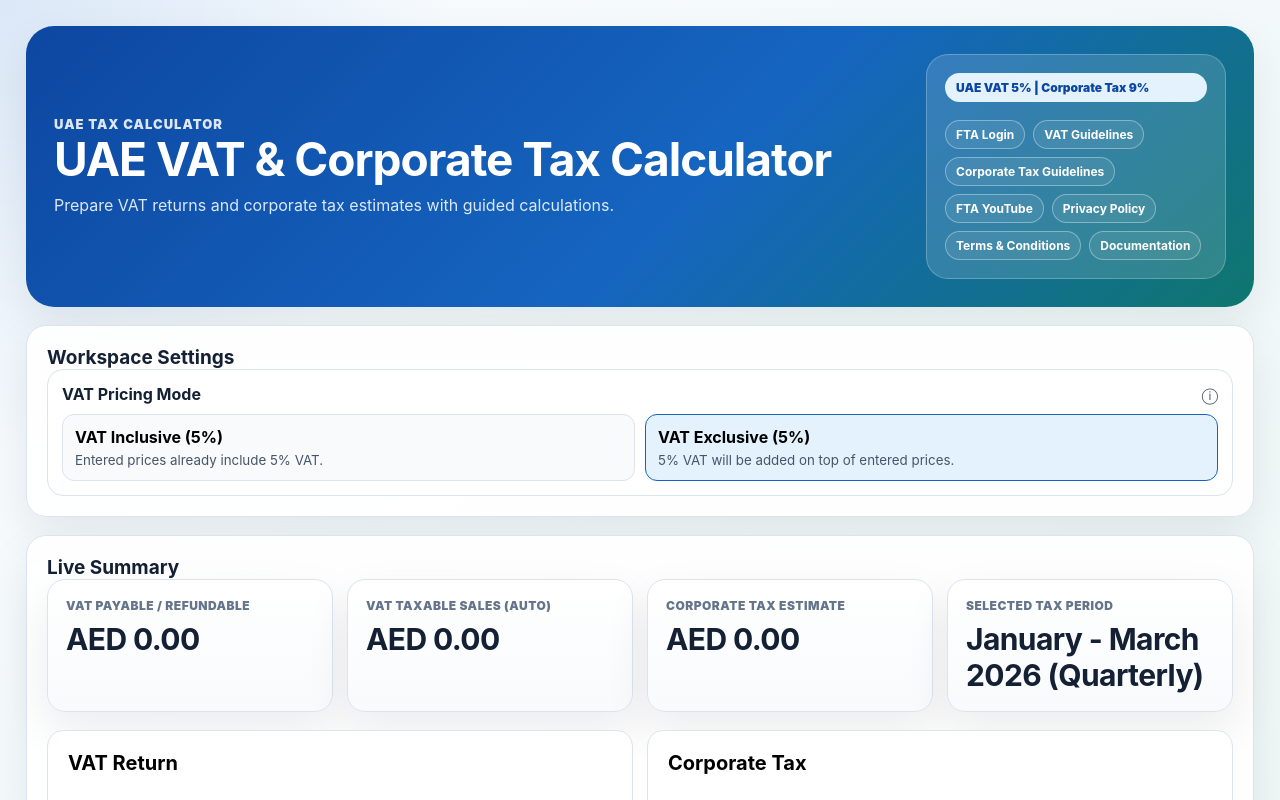
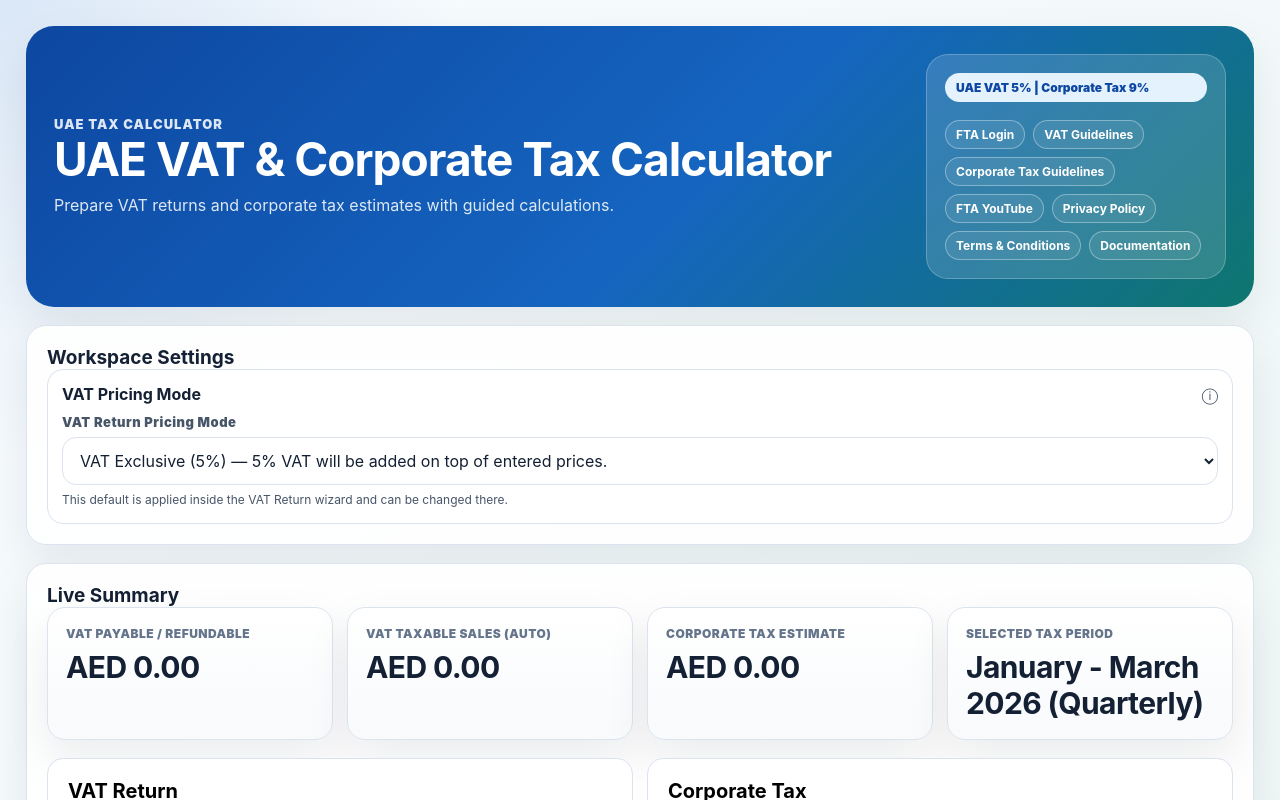
Before and after one commit to aimzworld007/FTA-VAT-TAX-Calculator, a React (Vite) app: page / in a window 1280 px wide. Shown: the top 800 px of the page. Built offline with nearby package versions, Linux system fonts and the light colour scheme; the HTML template or start-up script is replaced by a standard one.

Commit message:
Use dropdown for VAT pricing mode in workspace and VAT return

```diff
--- a/src/features/tax/TaxDashboard.jsx
+++ b/src/features/tax/TaxDashboard.jsx
@@ -58,9 +58,13 @@
           <h3>VAT Pricing Mode</h3>
           <span className='setting-hint' title='Changing this affects future pricing calculations only.'>ⓘ</span>
         </div>
-        <div className='vat-mode-segment'>
-          {VAT_PRICING_OPTIONS.map((option) => <button key={option.value} className={`vat-mode-option ${workspaceSettings.vatPricingMode === option.value ? 'active' : ''}`} onClick={() => updateVatPricingMode(option.value)}><strong>{option.label}</strong><small>{option.description}</small></button>)}
-        </div>
+        <label className='field'>
+          <span>VAT Return Pricing Mode</span>
+          <select value={workspaceSettings.vatPricingMode} onChange={(e) => updateVatPricingMode(e.target.value)}>
+            {VAT_PRICING_OPTIONS.map((option) => <option key={option.value} value={option.value}>{option.label} — {option.description}</option>)}
+          </select>
+          <small className='field-help'>This default is applied inside the VAT Return wizard and can be changed there.</small>
+        </label>
       </div>
     </section>
     <section className='card'><h2>Live Summary</h2><div className='grid-section'><TaxSummaryCard label='VAT Payable / Refundable' value={money(v.netVat)} /><TaxSummaryCard label='VAT Taxable Sales (Auto)' value={money(v.salesBreakdown.net)} /><TaxSummaryCard label='Corporate Tax Estimate' value={money(c.taxPayable)} /><TaxSummaryCard label='Selected Tax Period' value={formatVatPeriodLabel(vat)} /></div><div className='selector-grid no-print'><TaxModeCard title='VAT Return' desc='Open VAT return wizard' onClick={() => setMode('vat')} active={mode === 'vat'} /><TaxModeCard title='Corporate Tax' desc='Open corporate tax wizard' onClick={() => setMode('ct')} active={mode === 'ct'} /></div></section>
--- a/src/features/tax/VatWizard.jsx
+++ b/src/features/tax/VatWizard.jsx
@@ -65,6 +65,7 @@
       {data.filingFrequency === 'Monthly' && <select value={data.filingMonth} onChange={e => setData({ ...data, filingMonth: e.target.value })}>{MONTHS.map(m => <option key={m}>{m}</option>)}</select>}
       {data.filingFrequency === 'Quarterly' && <select value={data.filingStartMonth} onChange={e => setData({ ...data, filingStartMonth: e.target.value })}>{MONTHS.map(m => <option key={m}>{m}</option>)}</select>}
       {data.filingFrequency === 'Yearly' && <p className='field-help'>Full year selected</p>}
+      <label className='field'><span>VAT Pricing Mode</span><select value={data.vatPricingMode} onChange={e => setData({ ...data, vatPricingMode: e.target.value })}>{Object.values(VAT_PRICING_MODES).map(mode => <option key={mode} value={mode}>{mode === VAT_PRICING_MODES.INCLUSIVE ? 'Inclusive (amount entered includes VAT)' : 'Exclusive (amount entered excludes VAT)'}</option>)}</select><small className='field-help'>This controls how sales and costs are converted into the VAT return values.</small></label>
       <p className='field-help'>Selected Tax Period: {formatVatPeriodLabel(data)}</p>
       {(reqErr) && <p className='field-help'>{reqErr}</p>}
     </div>}
```
